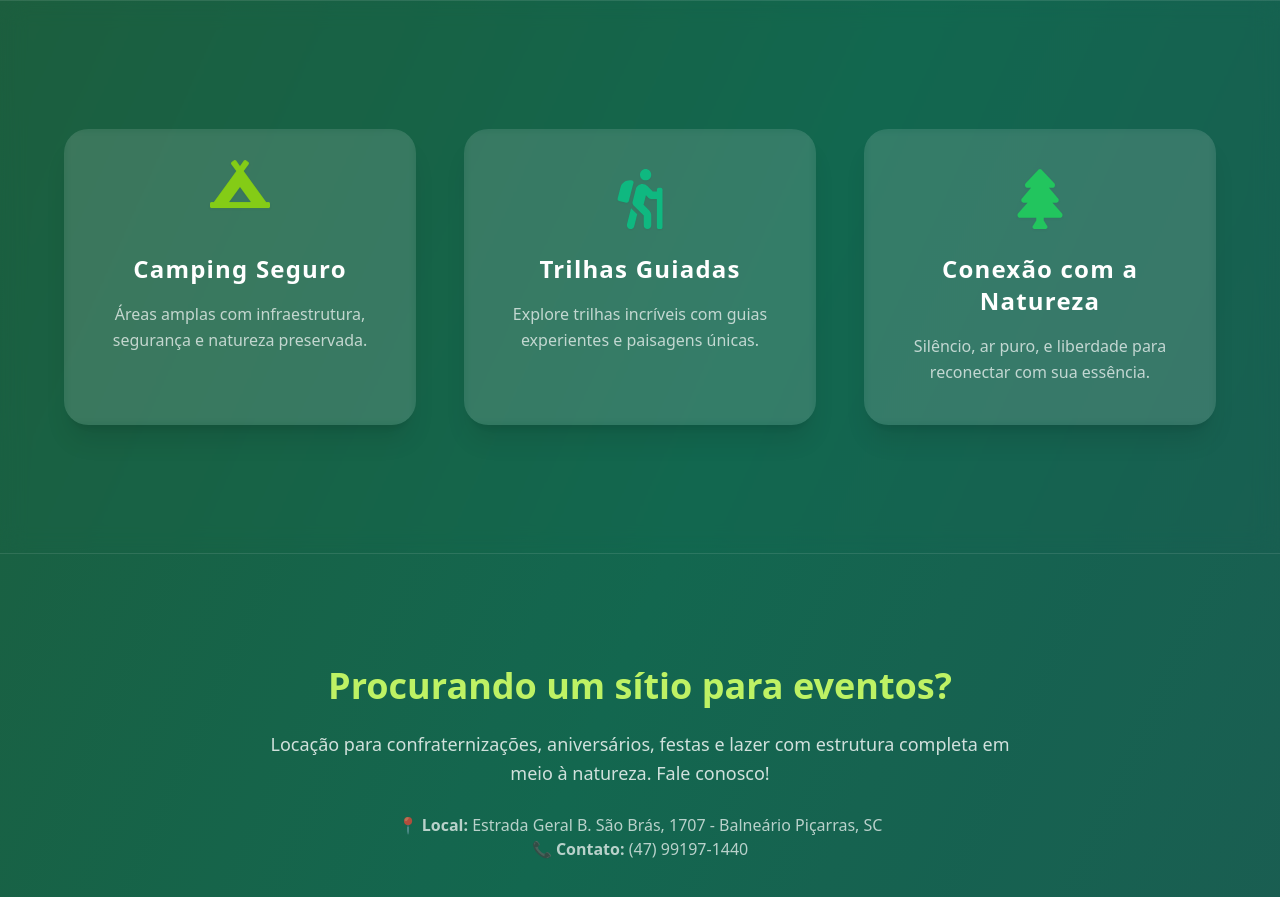
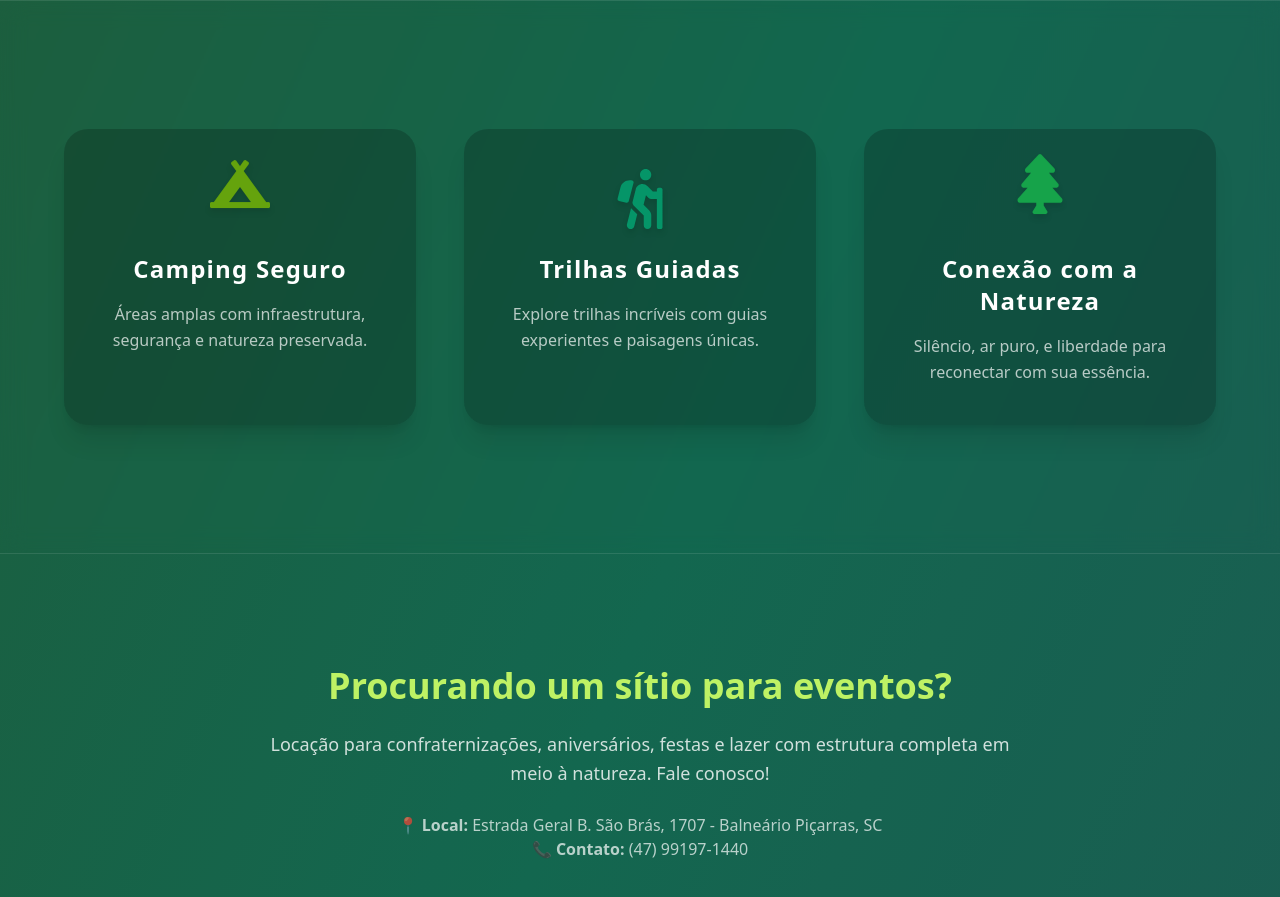
Before and after one commit to GuilhermeTebaldi/site-eskimo, a React app: page / in a window 1280 px wide. Shown: the part 800-1697 px from the top of the page. Built offline with nearby package versions, Linux system fonts and the light colour scheme; the HTML template or start-up script is replaced by a standard one.

Commit message:
Atualizações no site

```diff
--- a/src/App.tsx
+++ b/src/App.tsx
@@ -150,21 +150,21 @@ export default function Home() {
           {[
             {
               icon: (
-                <FaCampground className="mx-auto animate-bounce text-6xl text-lime-500 drop-shadow-sm" />
+                <FaCampground className="mx-auto animate-bounce text-6xl text-lime-600 drop-shadow-md" />
               ),
               title: "Camping Seguro",
               desc: "Áreas amplas com infraestrutura, segurança e natureza preservada.",
             },
             {
               icon: (
-                <FaHiking className="mx-auto animate-pulse text-6xl text-emerald-500 drop-shadow-sm" />
+                <FaHiking className="mx-auto animate-pulse text-6xl text-emerald-600 drop-shadow-md" />
               ),
               title: "Trilhas Guiadas",
               desc: "Explore trilhas incríveis com guias experientes e paisagens únicas.",
             },
             {
               icon: (
-                <FaTree className="animate-spin-slow mx-auto text-6xl text-green-500 drop-shadow-sm" />
+                <FaTree className="mx-auto animate-bounce text-6xl text-green-600 drop-shadow-md" />
               ),
               title: "Conexão com a Natureza",
               desc: "Silêncio, ar puro, e liberdade para reconectar com sua essência.",
@@ -172,7 +172,7 @@ export default function Home() {
           ].map((item, i) => (
             <div
               key={i}
-              className="rounded-3xl bg-white/10 p-10 shadow-xl backdrop-blur-sm transition-all duration-300 hover:shadow-green-500/30"
+              className="rounded-3xl bg-black/20 p-10 shadow-xl transition-all duration-300 hover:shadow-green-500/30"
             >
               <div className="mb-6">{item.icon}</div>
               <h3 className="mb-4 text-center text-2xl font-bold tracking-wider text-white">
```
